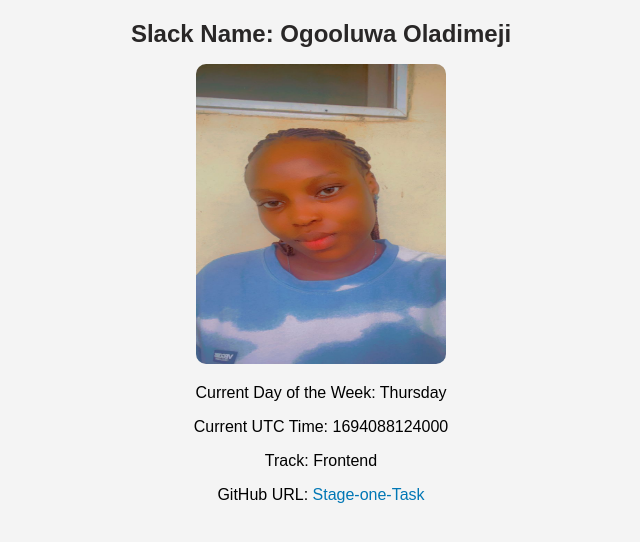
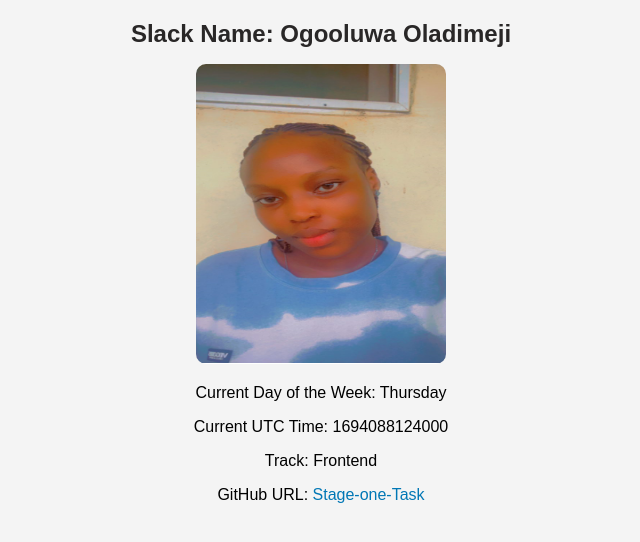
Before and after one commit to Ogooluwakiitan/Hng-Stage-one-Task, a plain HTML site: page index.html in a window 1280 px wide. Shown: the whole page, without its empty margins (319-959 px from the left). Drawn offline with Linux system fonts and the light colour scheme.

Commit message:
first commit

```diff
--- a/index.html
+++ b/index.html
@@ -40,7 +40,7 @@
 
 <body>
     <h1 data-testid="slackUserName">Slack Name: Ogooluwa Oladimeji</h1>
-    <img src="/image/slack-img.jpeg" alt="Ogooluwa Oladimeji" data-testid="slackDisplayImage">
+    <img src="/image/img.PNG" alt="Ogooluwa Oladimeji" data-testid="slackDisplayImage">
     <p data-testid="currentDayOfTheWeek">Current Day of the Week: <span id="dayOfWeek"></span></p>
     <p data-testid="currentUTCTime">Current UTC Time: <span id="utcTime"></span></p>
     <p data-testid="myTrack">Track: Frontend</p>
```
Also changed, not shown: image/img.PNG (added).
